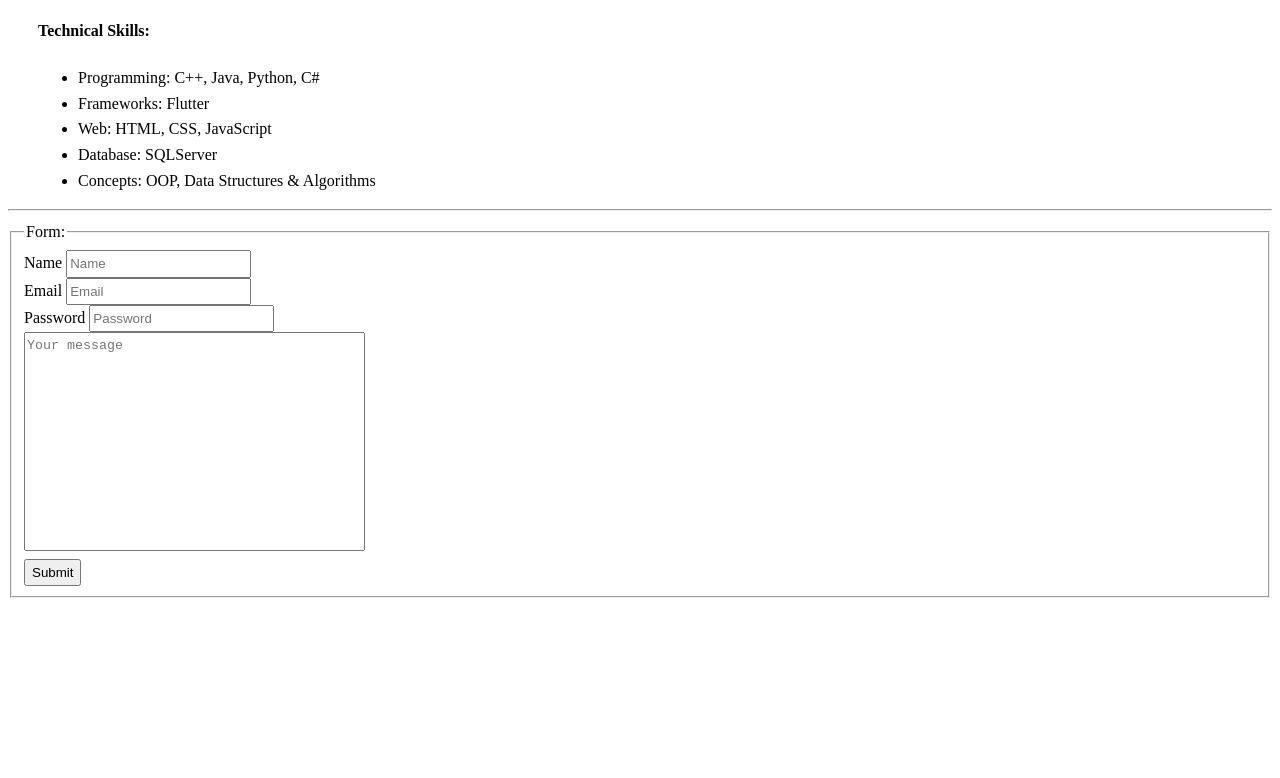
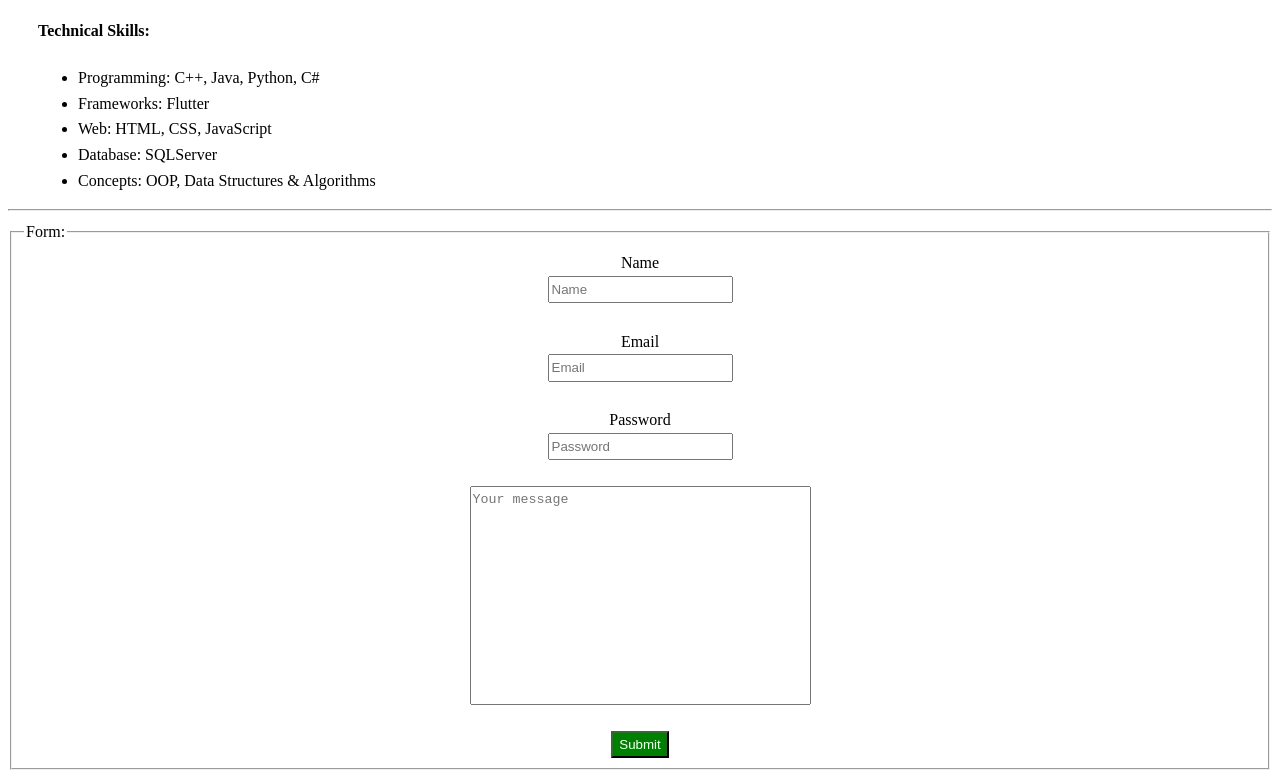
Before and after one commit to AliIbrahim3600/DEPI_Task_1, a plain HTML site: page index.html in a window 1280 px wide. Shown: the part 729-1507 px from the top of the page. Before the commit the page ends 1335 px from the top, so only its background shows below. Drawn offline with Linux system fonts and the light colour scheme.

Commit message:
Edit some css

```diff
--- a/assets/CSS/style.css
+++ b/assets/CSS/style.css
@@ -18,3 +18,18 @@
  #one {
     padding-left: 70px;
  }
+
+ label , input ,textarea,button {
+    display: block;
+ }
+ label {
+    text-align: center;
+    margin: auto;
+ }
+ input,textarea,button {
+    margin: auto;
+ }
+ button {
+    background-color: green;
+    color: white;
+ }
```
